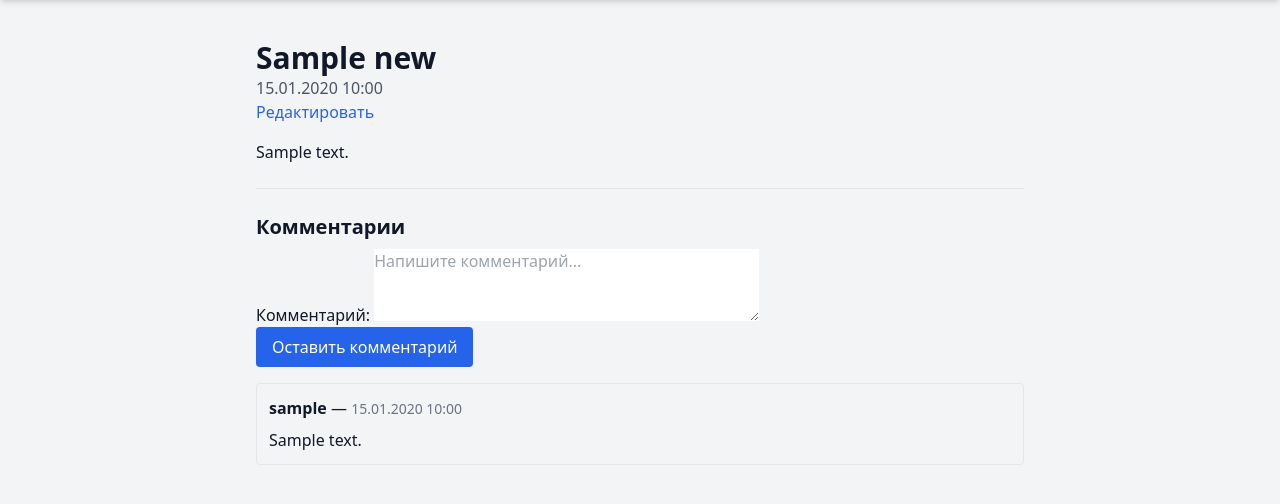
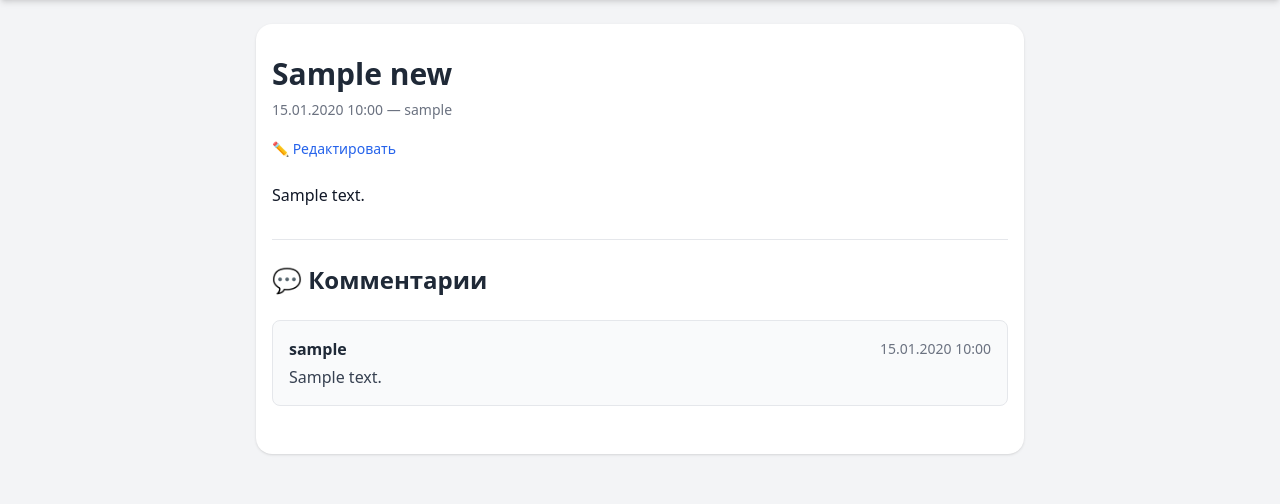
Before and after one commit to RavilBikeev/OTUS_diploma, a Django app: page /news/1/ in a window 1280 px wide. Shown: the part 64-568 px from the top of the page. Run offline with Django 5.2, Linux system fonts and the light colour scheme; a user stored in the database is signed in; tables that the repository leaves empty hold one stand-in row (values such as "Sample post"); some libraries are stand-ins or nearby versions.

Commit message:
(Fix) Edit news page

```diff
--- a/config/settings.py
+++ b/config/settings.py
@@ -33,6 +33,7 @@ INSTALLED_APPS = [
     "users",
     "news",
     "documents",
+    "widget_tweaks",
 ]
 
 MIDDLEWARE = [
--- a/news/templates/news/news_detail.html
+++ b/news/templates/news/news_detail.html
@@ -2,36 +2,52 @@
 {% load static %}
 
 {% block content %}
-<div class="max-w-3xl mx-auto py-4">
-  <h1 class="text-3xl font-bold">{{ news.title }}</h1>
-  <p class="text-gray-600">{{ news.created_at|date:"d.m.Y H:i" }}</p>
+<div class="max-w-3xl mx-auto px-4 py-8 bg-white rounded-2xl shadow">
+  <h1 class="text-3xl font-bold text-gray-800 mb-2">{{ news.title }}</h1>
+  <p class="text-gray-500 text-sm mb-4">
+    {{ news.created_at|date:"d.m.Y H:i" }}
+    {% if news.author %} — {{ news.author.username }}{% endif %}
+  </p>
+
   {% if user.is_authenticated and user.role in "admin hr manager" %}
-        <a href="{% url 'news:edit' news.pk %}" class="text-blue-600 hover:underline">Редактировать</a>
+    <a href="{% url 'news:edit' news.pk %}" class="inline-block text-blue-600 hover:underline text-sm mb-6">✏️ Редактировать</a>
   {% endif %}
-  <div class="mt-4">{{ news.content|linebreaks }}</div>
+
+  <div class="prose max-w-none mb-8">
+    {{ news.content|linebreaks }}
+  </div>
 
   <hr class="my-6">
 
-  <h2 class="text-xl font-semibold mb-2">Комментарии</h2>
+  <h2 class="text-2xl font-semibold text-gray-800 mb-4">💬 Комментарии</h2>
 
   {% if user.is_authenticated %}
-  <form method="post" class="mb-4">
+    <form method="post" class="mb-6 space-y-4">
       {% csrf_token %}
-    {{ form.as_p }}
-    <button type="submit" class="bg-blue-600 text-white px-4 py-2 rounded hover:bg-blue-700">Оставить комментарий</button>
+      <div>
+      </div>
+<!--      <button type="submit" class="bg-blue-600 text-white px-4 py-2 rounded hover:bg-blue-700">-->
+<!--        Оставить комментарий-->
+<!--      </button>-->
     </form>
   {% else %}
-  <p><a href="{% url 'login' %}" class="text-blue-600 underline">Войдите</a>, чтобы оставить комментарий.</p>
+    <p class="mb-6">
+      <a href="{% url 'login' %}?next={{ request.path }}" class="text-blue-600 underline">
+        Войдите
+      </a>, чтобы оставить комментарий.
+    </p>
   {% endif %}
 
   {% for comment in comments %}
-  <div class="border p-3 mb-3 rounded">
-    <strong>{{ comment.author.username }}</strong> —
+    <div class="border rounded-lg p-4 mb-4 bg-gray-50">
+      <div class="flex justify-between items-center mb-1">
+        <strong class="text-gray-800">{{ comment.author.username }}</strong>
         <span class="text-sm text-gray-500">{{ comment.created_at|date:"d.m.Y H:i" }}</span>
-    <p class="mt-2">{{ comment.content }}</p>
+      </div>
+      <p class="text-gray-700">{{ comment.content }}</p>
     </div>
   {% empty %}
-  <p>Пока нет комментариев.</p>
+    <p class="text-gray-500">Пока нет комментариев.</p>
   {% endfor %}
 </div>
 {% endblock %}
--- a/pyproject.toml
+++ b/pyproject.toml
@@ -11,7 +11,8 @@ dependencies = [
     "django (>=5.2,<6.0)",
     "psycopg2-binary (>=2.9.10,<3.0.0)",
     "gunicorn (>=23.0.0,<24.0.0)",
-    "dotenv (>=0.9.9,<0.10.0)"
+    "dotenv (>=0.9.9,<0.10.0)",
+    "django-widget-tweaks (>=1.5.0,<2.0.0)"
 ]
 
 
```
Also changed, not shown: news/templates/news/news_form.html (+38 -4 lines), news/templates/news/news_list.html (+30 -16 lines), 1 other file. Lines whose indentation alone changed are shown as unchanged.
